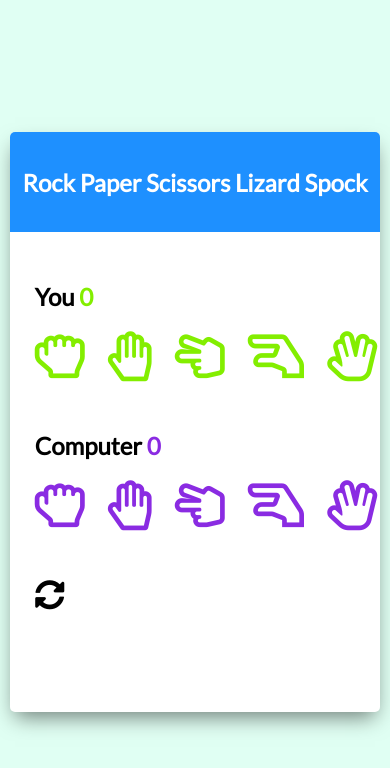
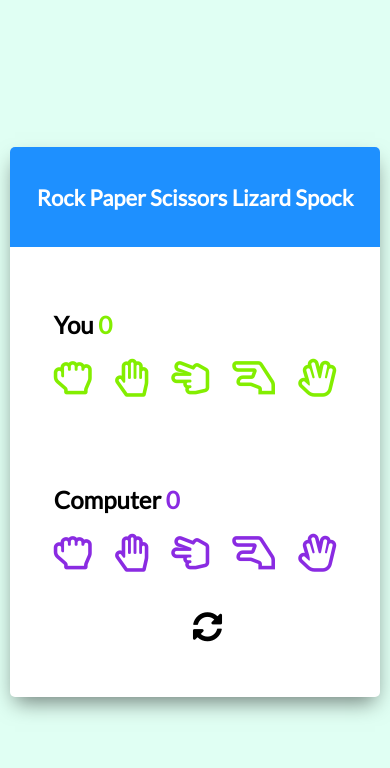
Before and after one commit to Josephine2702/spock-rock-game, a plain HTML site: page index.html in a window 390 px wide. Drawn offline with Linux system fonts and the light colour scheme.

Commit message:
corrected reset function

```diff
--- a/script.js
+++ b/script.js
@@ -50,8 +50,9 @@ function resetAll(){
   computerChoiceEl.textContent = '';
   playerChoiceEl.textContent = '';
   document.body.style.background = 'rgb(224, 255, 243)';
-
-
+  playerGameIcons.forEach(icon => {
+    icon.addEventListener('click', select)
+  })
 }
 
 
@@ -82,9 +83,6 @@ function select(e) {
     playerChoiceEl.textContent = ` --- ${name}`;
     playerChoice = name;
     computerRandomChoice();
-    } else if(!target.classList.contains('player')){
-
-
     }
    checkResult();
 
@@ -127,12 +125,6 @@ function checkResult(playerChoice) {
 }
 
 
-playerGameIcons.forEach(icon => {
-  icon.addEventListener('click', select)
-})
-
 reset.addEventListener('click', resetAll);
 
-
-
 resetAll();
--- a/style.css
+++ b/style.css
@@ -26,6 +26,7 @@ body {
 }
 
 .header {
+  width: 100%;
   background: dodgerblue;
   height: 100px;
   border-top-left-radius: 5px;
@@ -112,22 +113,27 @@ h2 {
 }
 
 /* Media Query: Large Smartphone (Vertical) */
-@media screen and (max-width: 600px) {
+@media screen and (max-width: 600px ) {
   .game-container {
     width: 95%;
     height: 580px;
+    display: flex;
+    flex-direction: column;
+    align-items:center;
   }
 
   h1 {
-    font-size: 24px;
+    font-size: 22px;
   }
 
   .player-container {
-    margin: 50px 0 25px 25px;
+
+    margin: 50px 25px 25px 25px;
   }
 
   .far {
     margin-right: 20px;
+
   }
 
   .reset-icon {
@@ -137,7 +143,7 @@ h2 {
 }
 
 /* Media Query: iPhone (Vertical) */
-@media screen and (max-width: 376px) {
+@media screen and (max-width: 400px) {
   .game-container {
     height: 550px;
   }
@@ -147,11 +153,11 @@ h2 {
   }
 
   .player-container {
-    margin: 43px 0 25px 20px;
+    margin: 43px 20px 25px 20px;
   }
 
   .far {
-    font-size: 43px;
+    font-size: 38px;
   }
 
   .reset-icon {
```
